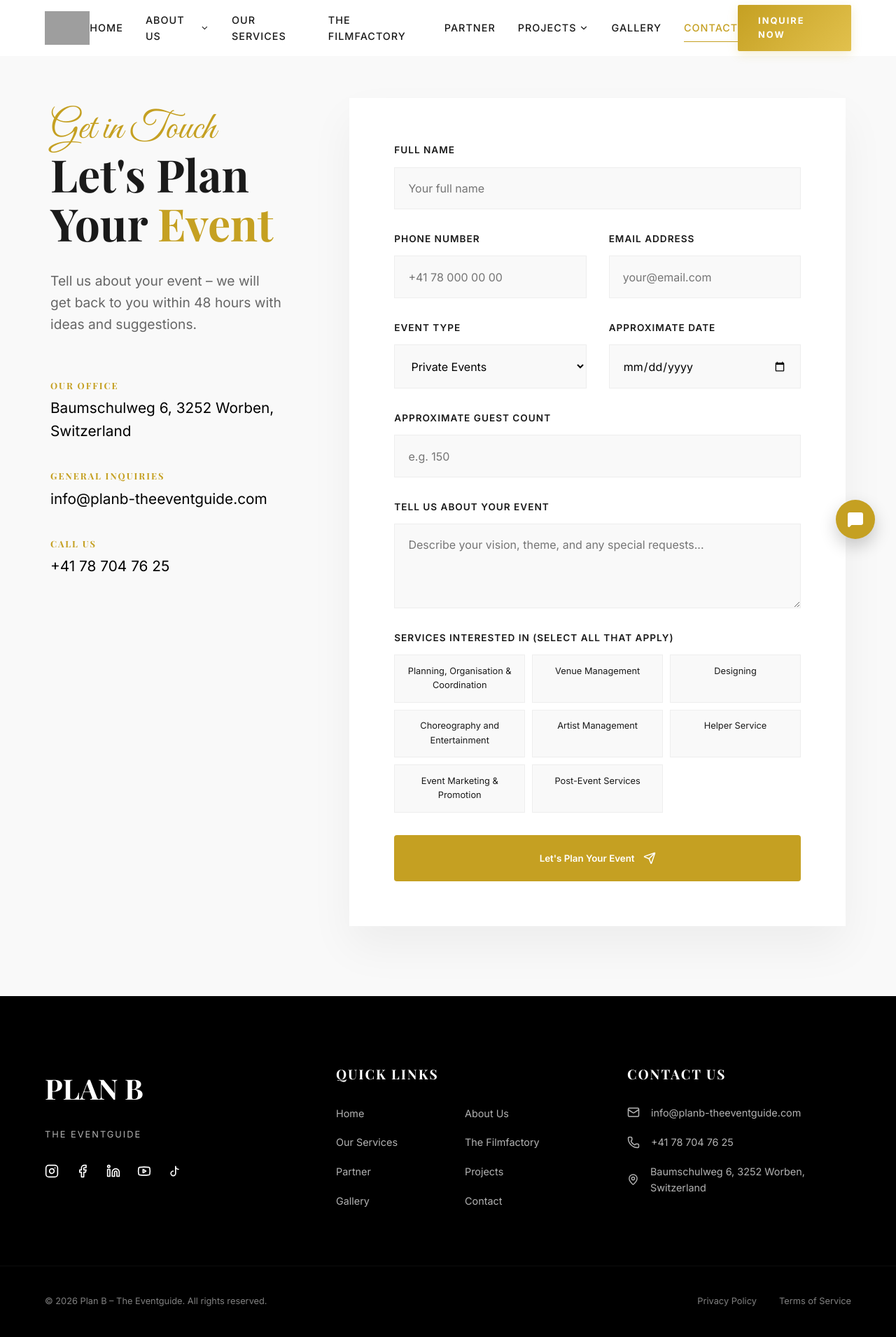
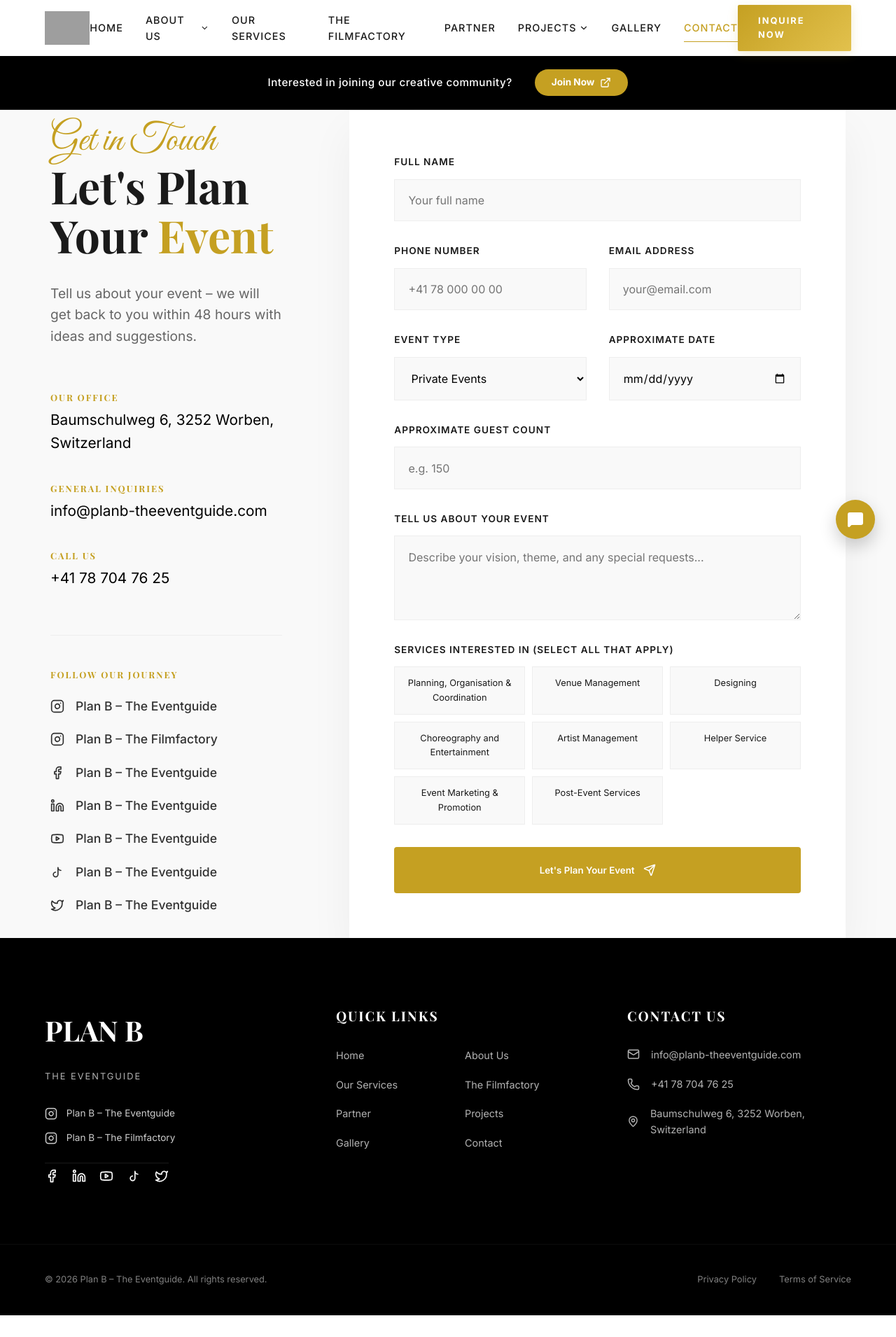
Before and after one commit to IONHAX04/PLAN-B-V1, a React (Vite) app: page /contact in a window 1280 px wide. Shown: the whole page at 70% size. After the commit the page ends 1879 px from the top, so only its background shows below. Built offline with nearby package versions, Linux system fonts and the light colour scheme; grey boxes are pictures that could not be loaded; a web font is replaced by a local one.

Commit message:
footer and social media links

```diff
--- a/src/components/Footer.css
+++ b/src/components/Footer.css
@@ -29,12 +29,42 @@
   opacity: 0.7;
 }
 
-.social-links {
+.footer-social-section {
   display: flex;
+  flex-direction: column;
   gap: 1.5rem;
 }
 
-.social-links a:hover {
+.instagram-accounts {
+  display: flex;
+  flex-direction: column;
+  gap: 0.8rem;
+}
+
+.insta-link {
+  display: flex;
+  align-items: center;
+  gap: 0.8rem;
+  font-size: 0.85rem;
+  opacity: 0.8;
+  transition: var(--transition-smooth);
+}
+
+.insta-link:hover {
+  opacity: 1;
+  color: var(--accent);
+  transform: translateX(5px);
+}
+
+.other-socials {
+  display: flex;
+  gap: 1.2rem;
+  padding-top: 0.5rem;
+  border-top: 1px solid rgba(255, 255, 255, 0.1);
+  width: fit-content;
+}
+
+.other-socials a:hover {
   color: var(--accent);
   transform: translateY(-3px);
 }
--- a/src/components/Footer.tsx
+++ b/src/components/Footer.tsx
@@ -1,6 +1,6 @@
 import { Link } from 'react-router-dom';
 import { Mail, Phone, MapPin } from 'lucide-react';
-import { InstagramIcon, FacebookIcon, LinkedinIcon, YoutubeIcon, TiktokIcon } from './SocialIcons';
+import { InstagramIcon, FacebookIcon, LinkedinIcon, YoutubeIcon, TiktokIcon, TwitterIcon } from './SocialIcons';
 import { siteConfig, navLinks } from '../data/mockData';
 import './Footer.css';
 
@@ -14,12 +14,22 @@ const Footer = () => {
             <span className="logo-b">B</span>
           </Link>
           <p className="footer-tagline">The Eventguide</p>
-          <div className="social-links">
-            <a href={siteConfig.contact.socials.instagram} target="_blank" rel="noreferrer" title="Instagram"><InstagramIcon size={20} /></a>
-            <a href={siteConfig.contact.socials.facebook} target="_blank" rel="noreferrer" title="Facebook"><FacebookIcon size={20} /></a>
-            <a href={siteConfig.contact.socials.linkedin} target="_blank" rel="noreferrer" title="LinkedIn"><LinkedinIcon size={20} /></a>
-            <a href={siteConfig.contact.socials.youtube} target="_blank" rel="noreferrer" title="YouTube"><YoutubeIcon size={20} /></a>
-            <a href={siteConfig.contact.socials.tiktok} target="_blank" rel="noreferrer" title="TikTok"><TiktokIcon size={20} /></a>
+          <div className="footer-social-section">
+            <div className="instagram-accounts">
+              <a href={siteConfig.contact.socials.instagram} target="_blank" rel="noreferrer" className="insta-link">
+                <InstagramIcon size={18} /> <span>Plan B – The Eventguide</span>
+              </a>
+              <a href={siteConfig.contact.socials.instagramFilmfactory} target="_blank" rel="noreferrer" className="insta-link">
+                <InstagramIcon size={18} /> <span>Plan B – The Filmfactory</span>
+              </a>
+            </div>
+            <div className="other-socials">
+              <a href={siteConfig.contact.socials.facebook} target="_blank" rel="noreferrer" title="Facebook"><FacebookIcon size={20} /></a>
+              <a href={siteConfig.contact.socials.linkedin} target="_blank" rel="noreferrer" title="LinkedIn"><LinkedinIcon size={20} /></a>
+              <a href={siteConfig.contact.socials.youtube} target="_blank" rel="noreferrer" title="YouTube"><YoutubeIcon size={20} /></a>
+              <a href={siteConfig.contact.socials.tiktok} target="_blank" rel="noreferrer" title="TikTok"><TiktokIcon size={20} /></a>
+              <a href={siteConfig.contact.socials.x} target="_blank" rel="noreferrer" title="X (Twitter)"><TwitterIcon size={20} /></a>
+            </div>
           </div>
         </div>
 
--- a/src/components/SocialIcons.tsx
+++ b/src/components/SocialIcons.tsx
@@ -32,3 +32,9 @@ export const TiktokIcon = ({ size = 24 }: { size?: number }) => (
     <path d="M9 12a4 4 0 1 0 4 4V4a5 5 0 0 0 5 5"/>
   </svg>
 );
+
+export const TwitterIcon = ({ size = 24 }: { size?: number }) => (
+  <svg width={size} height={size} viewBox="0 0 24 24" fill="none" stroke="currentColor" strokeWidth="2" strokeLinecap="round" strokeLinejoin="round">
+    <path d="M22 4s-.7 2.1-2 3.4c1.6 10-9.4 17.3-18 11.6 2.2.1 4.4-.6 6-2C3 15.5.5 9.6 3 5c2.2 2.6 5.6 4.1 9 4-.9-4.2 4-6.6 7-3.8 1.1 0 3-1.2 3-1.2z"/>
+  </svg>
+);
--- a/src/data/mockData.ts
+++ b/src/data/mockData.ts
@@ -10,12 +10,13 @@ export const siteConfig = {
     phone: "+41 78 704 76 25",
     address: "Baumschulweg 6, 3252 Worben, Switzerland",
     socials: {
-      instagram: "https://instagram.com/planb_theeventguide",
-      instagramFilmfactory: "https://instagram.com/planb_thefilmfactory",
-      facebook: "https://facebook.com/planbtheeventguide",
-      linkedin: "https://linkedin.com/company/planb-the-eventguide",
-      youtube: "https://youtube.com/@planb_theeventguide",
-      tiktok: "https://tiktok.com/@planb_theeventguide"
+      instagram: "https://www.instagram.com/planb_theeventguide?igsh=MTRxNXNxMGx2czRocg==",
+      instagramFilmfactory: "https://www.instagram.com/planb_thefilmfactory?igsh=MXNnZzNpZ2Q0am96OQ==",
+      facebook: "https://www.facebook.com/share/18dazkuGhW/",
+      linkedin: "https://www.linkedin.com/in/planb-theeventguide?utm_source=share_via&utm_content=profile&utm_medium=member_ios",
+      youtube: "https://youtube.com/@planb_theeventguide?si=0eNODYii_Gjs-SyQ",
+      tiktok: "https://www.tiktok.com/@planb_theeventguide?_r=1&_t=ZN-96NEMKcKkJ4",
+      x: "https://x.com/planbeventguide?s=21"
     }
   }
 };
--- a/src/pages/01-Home/HeroVariants.tsx
+++ b/src/pages/01-Home/HeroVariants.tsx
@@ -35,7 +35,7 @@ export const HeroVideo = () => {
             animate={{ opacity: 1, x: 0 }}
             transition={{ delay: 0.5, duration: 0.8 }}
           >
-            Since 2017
+            Since 2024
           </motion.div>
           <motion.h1
             initial={{ opacity: 0 }}
--- a/src/pages/03-Services/Services.css
+++ b/src/pages/03-Services/Services.css
@@ -5,14 +5,39 @@
 
 /* Intro Section */
 .services-intro-hero {
+  position: relative;
   height: 90vh;
   display: flex;
   align-items: center;
   justify-content: center;
   text-align: center;
-  padding: 10rem 2rem 5rem;
-  background: radial-gradient(circle at center, #ffffff 0%, #f8f8f8 100%);
-  color: #0a0a0a;
+  overflow: hidden;
+  color: white;
+}
+
+.hero-carousel-bg {
+  position: absolute;
+  inset: 0;
+  z-index: 0;
+}
+
+.carousel-img {
+  width: 100%;
+  height: 100%;
+  object-fit: cover;
+  display: block;
+}
+
+.hero-overlay {
+  position: absolute;
+  inset: 0;
+  background: linear-gradient(to bottom, rgba(0,0,0,0.6), rgba(0,0,0,0.4), rgba(0,0,0,0.7));
+  z-index: 1;
+}
+
+.intro-text-center {
+  position: relative;
+  z-index: 2;
 }
 
 .intro-text-center h1 {
@@ -20,16 +45,16 @@
   font-family: var(--font-serif);
   margin: 2rem 0;
   line-height: 1;
-  color: #0a0a0a;
+  color: white;
 }
 
 .intro-para {
   max-width: 800px;
   margin: 0 auto 3rem;
   font-size: 1.3rem;
-  opacity: 0.8;
+  opacity: 0.9;
   line-height: 1.8;
-  color: #333;
+  color: rgba(255, 255, 255, 0.9);
 }
 
 .scroll-indicator-gold {
@@ -37,8 +62,7 @@
   flex-direction: column;
   align-items: center;
   gap: 1rem;
-  color: #c5a022;
-  opacity: 0.9;
+  color: var(--accent);
 }
 
 .mouse {
@@ -53,7 +77,7 @@
   content: '';
   width: 4px;
   height: 8px;
-  background: #000;
+  background: white;
   position: absolute;
   top: 8px;
   left: 50%;
@@ -76,33 +100,14 @@
 .service-screen-sticky {
   position: sticky;
   top: 0;
-  height: 80vh;
+  height: 90vh;
   width: 100%;
   display: flex;
   align-items: center;
   justify-content: center;
   overflow: hidden;
-  background-size: cover;
-  background-position: center;
-  background-repeat: no-repeat;
-}
-
-@media (min-width: 1025px) {
-  .service-screen-sticky {
-    background-attachment: fixed;
-  }
-}
-
-.service-screen-overlay {
-  position: absolute;
-  inset: 0;
-  background: linear-gradient(to bottom, rgba(0,0,0,0.7), rgba(0,0,0,0.5), rgba(0,0,0,0.7));
-  z-index: 1;
-}
-
-/* Ensure later screens slide over earlier ones */
-.service-screen-sticky {
-  z-index: 1; /* Default, will be overridden by inline styles if needed */
+  background: #0a0a0a;
+  border-bottom: 1px solid rgba(255, 255, 255, 0.05);
 }
 
 .service-screen-content {
--- a/src/pages/03-Services/Services.tsx
+++ b/src/pages/03-Services/Services.tsx
@@ -1,5 +1,5 @@
-import React from 'react';
-import { motion } from 'framer-motion';
+import React, { useState, useEffect } from 'react';
+import { motion, AnimatePresence } from 'framer-motion';
 import { Link } from 'react-router-dom';
 import * as LucideIcons from 'lucide-react';
 import { services, servicesIntro } from '../../data/mockData';
@@ -20,17 +20,12 @@ interface ServiceCardProps {
 
 const ServiceCard: React.FC<ServiceCardProps> = ({ service, index }) => {
   const IconComponent = (LucideIcons as any)[service.icon] || LucideIcons.HelpCircle;
-  const backgroundImage = serviceImages[index % serviceImages.length];
 
   return (
     <section
       className="service-screen-sticky"
-      style={{
-        zIndex: index + 1,
-        backgroundImage: `url(${backgroundImage})`
-      }}
+      style={{ zIndex: index + 1 }}
     >
-      <div className="service-screen-overlay"></div>
       <div className="service-screen-content">
         <motion.div
           initial={{ opacity: 0, y: 50 }}
@@ -73,6 +68,15 @@ const ServiceCard: React.FC<ServiceCardProps> = ({ service, index }) => {
 };
 
 const Services = () => {
+  const [currentImg, setCurrentImg] = useState(0);
+
+  useEffect(() => {
+    const timer = setInterval(() => {
+      setCurrentImg((prev) => (prev + 1) % serviceImages.length);
+    }, 5000);
+    return () => clearInterval(timer);
+  }, []);
+
   return (
     <motion.div
       initial={{ opacity: 0 }}
@@ -80,16 +84,32 @@ const Services = () => {
       exit={{ opacity: 0 }}
       className="services-page-v5"
     >
-      {/* Intro - Scrolls away */}
+      {/* Intro - Hero with Carousel */}
       <section className="services-intro-hero">
+        <div className="hero-carousel-bg">
+          <AnimatePresence initial={false}>
+            <motion.img
+              key={currentImg}
+              src={serviceImages[currentImg]}
+              initial={{ x: '100%' }}
+              animate={{ x: 0 }}
+              exit={{ x: '-100%' }}
+              transition={{ duration: 1.2, ease: [0.6, 0.05, -0.01, 0.9] as any }}
+              className="carousel-img"
+              style={{ position: 'absolute' }}
+            />
+          </AnimatePresence>
+          <div className="hero-overlay"></div>
+        </div>
+
         <div className="container">
           <motion.div
-            initial={{ opacity: 0, scale: 0.9 }}
-            animate={{ opacity: 1, scale: 1 }}
+            initial={{ opacity: 0, y: 30 }}
+            animate={{ opacity: 1, y: 0 }}
             transition={{ duration: 1 }}
             className="intro-text-center"
           >
-            <div className="decor-script">Our Expertise</div>
+            <div className="decor-script-gold">Our Expertise</div>
             <h1>Bespoke <span>Event Solutions</span></h1>
             <p className="intro-para">{servicesIntro}</p>
             <div className="scroll-indicator-gold">
--- a/src/pages/07-Contact/Contact.css
+++ b/src/pages/07-Contact/Contact.css
@@ -1,7 +1,48 @@
 .contact-page {
-  padding-top: calc(var(--header-height) + 60px);
+  padding-top: var(--header-height);
   min-height: 100vh;
   background: var(--bg-alt);
+}
+
+/* Announcement Banner */
+.contact-announcement-banner {
+  background: var(--primary);
+  color: var(--secondary);
+  padding: 1.2rem 0;
+  border-bottom: 1px solid rgba(255, 255, 255, 0.1);
+}
+
+.banner-inner {
+  display: flex;
+  justify-content: center;
+  align-items: center;
+  gap: 2rem;
+  flex-wrap: wrap;
+  text-align: center;
+}
+
+.banner-text {
+  font-size: 0.95rem;
+  font-weight: 500;
+  letter-spacing: 0.5px;
+}
+
+.btn-join-banner {
+  background: var(--accent);
+  color: white;
+  padding: 0.5rem 1.5rem;
+  border-radius: 50px;
+  font-size: 0.85rem;
+  font-weight: 700;
+  display: flex;
+  align-items: center;
+  gap: 8px;
+  transition: var(--transition-smooth);
+}
+
+.btn-join-banner:hover {
+  background: var(--accent-light);
+  transform: scale(1.05);
 }
 
 .contact-layout {
@@ -9,6 +50,44 @@
   grid-template-columns: 1fr 1.2fr;
   gap: 6rem;
   align-items: start;
+}
+
+/* Socials in Contact Info */
+.contact-socials-wrapper {
+  margin-top: 4rem;
+  padding-top: 3rem;
+  border-top: 1px solid var(--border);
+}
+
+.contact-socials-wrapper h3 {
+  font-size: 0.8rem;
+  text-transform: uppercase;
+  letter-spacing: 2px;
+  color: var(--accent);
+  margin-bottom: 1.5rem;
+}
+
+.contact-socials-grid {
+  display: flex;
+  flex-direction: column;
+  gap: 1.2rem;
+}
+
+.contact-social-link {
+  display: flex;
+  align-items: center;
+  gap: 1rem;
+  color: var(--primary);
+  font-size: 1.1rem;
+  font-weight: 500;
+  opacity: 0.8;
+  transition: var(--transition-smooth);
+}
+
+.contact-social-link:hover {
+  opacity: 1;
+  color: var(--accent);
+  transform: translateX(10px);
 }
 
 .contact-info-section h1 {
--- a/src/pages/07-Contact/Contact.tsx
+++ b/src/pages/07-Contact/Contact.tsx
@@ -1,7 +1,8 @@
 import React, { useState } from 'react';
 import { motion } from 'framer-motion';
-import { Send, CheckCircle2 } from 'lucide-react';
-import { services, projectCategories, siteConfig } from '../../data/mockData';
+import { Send, CheckCircle2, ExternalLink } from 'lucide-react';
+import { services, projectCategories, siteConfig, filmfactoryContent } from '../../data/mockData';
+import { InstagramIcon, FacebookIcon, LinkedinIcon, YoutubeIcon, TiktokIcon, TwitterIcon } from '../../components/SocialIcons';
 import './Contact.css';
 
 const Contact = () => {
@@ -45,9 +46,26 @@ const Contact = () => {
       initial={{ opacity: 0 }}
       animate={{ opacity: 1 }}
       exit={{ opacity: 0 }}
-      className="contact-page section-padding"
+      className="contact-page"
     >
-      <div className="container">
+      {/* Announcement Banner */}
+      <div className="contact-announcement-banner">
+        <div className="container">
+          <div className="banner-inner">
+            <span className="banner-text">Interested in joining our creative community?</span>
+            <a
+              href={filmfactoryContent.links.joinCommunity}
+              target="_blank"
+              rel="noopener noreferrer"
+              className="btn-join-banner"
+            >
+              Join Now <ExternalLink size={16} />
+            </a>
+          </div>
+        </div>
+      </div>
+
+      <div className="container section-padding">
         <div className="contact-layout">
           <div className="contact-info-section">
             <div className="decor-script">Get in Touch</div>
@@ -78,6 +96,33 @@ const Contact = () => {
               <div className="detail-item">
                 <h3>Call Us</h3>
                 <p>{siteConfig.contact.phone}</p>
+              </div>
+            </div>
+
+            <div className="contact-socials-wrapper">
+              <h3>Follow Our Journey</h3>
+              <div className="contact-socials-grid">
+                <a href={siteConfig.contact.socials.instagram} target="_blank" rel="noreferrer" className="contact-social-link">
+                  <InstagramIcon size={20} /> <span>Plan B – The Eventguide</span>
+                </a>
+                <a href={siteConfig.contact.socials.instagramFilmfactory} target="_blank" rel="noreferrer" className="contact-social-link">
+                  <InstagramIcon size={20} /> <span>Plan B – The Filmfactory</span>
+                </a>
+                <a href={siteConfig.contact.socials.facebook} target="_blank" rel="noreferrer" className="contact-social-link">
+                  <FacebookIcon size={20} /> <span>Plan B – The Eventguide</span>
+                </a>
+                <a href={siteConfig.contact.socials.linkedin} target="_blank" rel="noreferrer" className="contact-social-link">
+                  <LinkedinIcon size={20} /> <span>Plan B – The Eventguide</span>
+                </a>
+                <a href={siteConfig.contact.socials.youtube} target="_blank" rel="noreferrer" className="contact-social-link">
+                  <YoutubeIcon size={20} /> <span>Plan B – The Eventguide</span>
+                </a>
+                <a href={siteConfig.contact.socials.tiktok} target="_blank" rel="noreferrer" className="contact-social-link">
+                  <TiktokIcon size={20} /> <span>Plan B – The Eventguide</span>
+                </a>
+                <a href={siteConfig.contact.socials.x} target="_blank" rel="noreferrer" className="contact-social-link">
+                  <TwitterIcon size={20} /> <span>Plan B – The Eventguide</span>
+                </a>
               </div>
             </div>
           </div>
```
